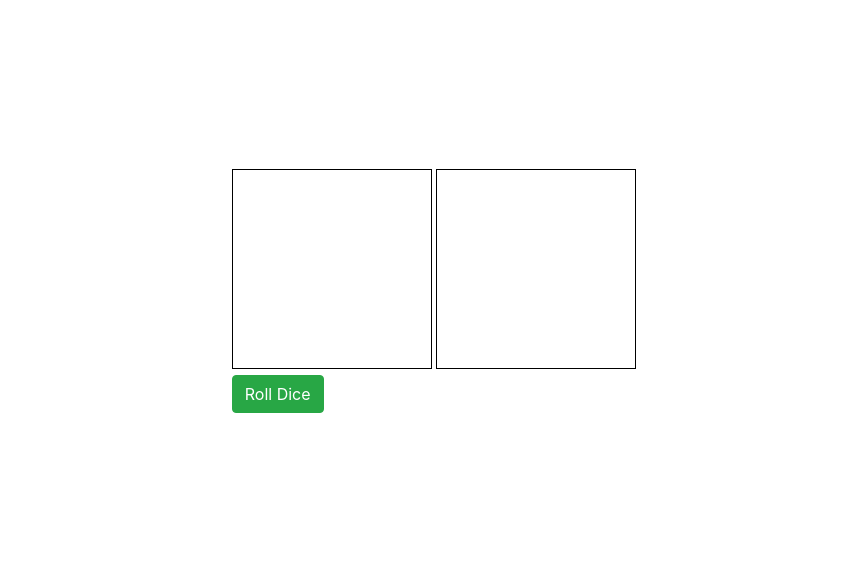
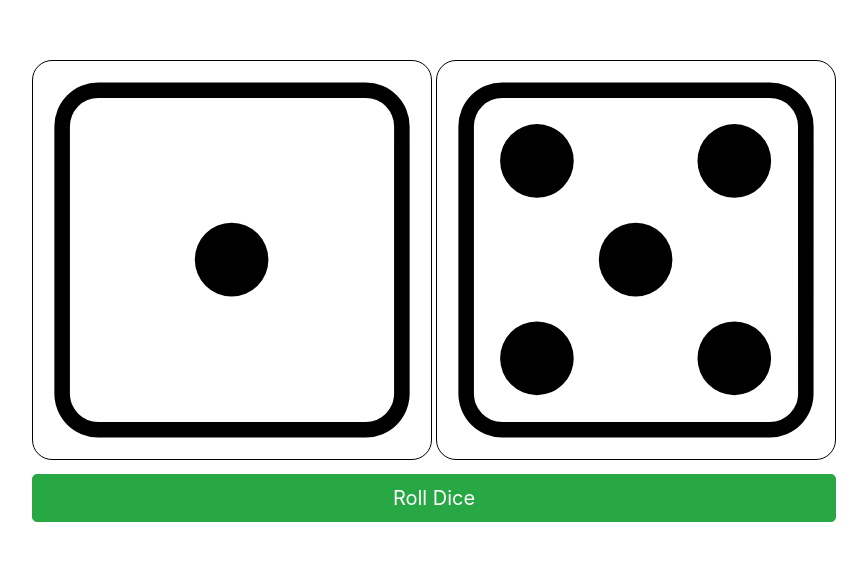
Before and after one commit to rabeedameer/dice-game, a plain HTML site: page index.html in a window 1280 px wide. Shown: the part 109-670 px from the top of the page, without its empty margins (206-1073 px from the left). Drawn offline with nearby package versions, Linux system fonts and the light colour scheme.

Commit message:
fixed the problem about the default background and didi some styling

```diff
--- a/index.html
+++ b/index.html
@@ -16,7 +16,7 @@
 
 
       <div class="m-auto">
-        <button type="submit"  class="btn btn-success" id="dice-roll">Roll Dice</button>
+        <button type="submit"  class="btn btn-success btn-lg btn-block mt-2" id="dice-roll">Roll Dice</button>
       </div>
     </div>
   </div>
--- a/scripts/index.js
+++ b/scripts/index.js
@@ -5,14 +5,14 @@ function getRandomInt(min, max) {
 }
 
 let firstDice = {
-  value: 1,
+	value: getRandomInt(1, 6),
 	roll: () => {
 		this.value = getRandomInt(1, 6);
 		return this.value;
 	}
 };
 let secondDice = {
-  value: 1,
+	value: getRandomInt(1, 6),
 	roll: () => {
 		this.value = getRandomInt(1, 6);
 		return this.value;
@@ -28,10 +28,11 @@ function backgroundImage(firstImage, secondImage) {
 	diceSecondSide.style['background-image'] = `url(dice-images/dice-${secondImage}.svg)`;
 }
 let button = document.querySelector('#dice-roll');
-button.addEventListener('click', event => {
+button.addEventListener('click', (event) => {
+	event.preventDefault;
 	let result1 = firstDice.roll();
 	let result2 = secondDice.roll();
 	backgroundImage(result1, result2);
 
 });
-backgroundImage(diceFirstSide.value, diceSecondSide.value);
+backgroundImage(firstDice.value, secondDice.value);
--- a/styles/main.css
+++ b/styles/main.css
@@ -1,8 +1,9 @@
 
 .dice {
-  width: 200px;
-  height: 200px;
+  width: 400px;
+  height: 400px;
   border: 1px solid black;
+  border-radius: 5%;
   color: white;
   text-align: center;
   line-height: 75px;
```
Lines whose indentation alone changed are shown as unchanged.
